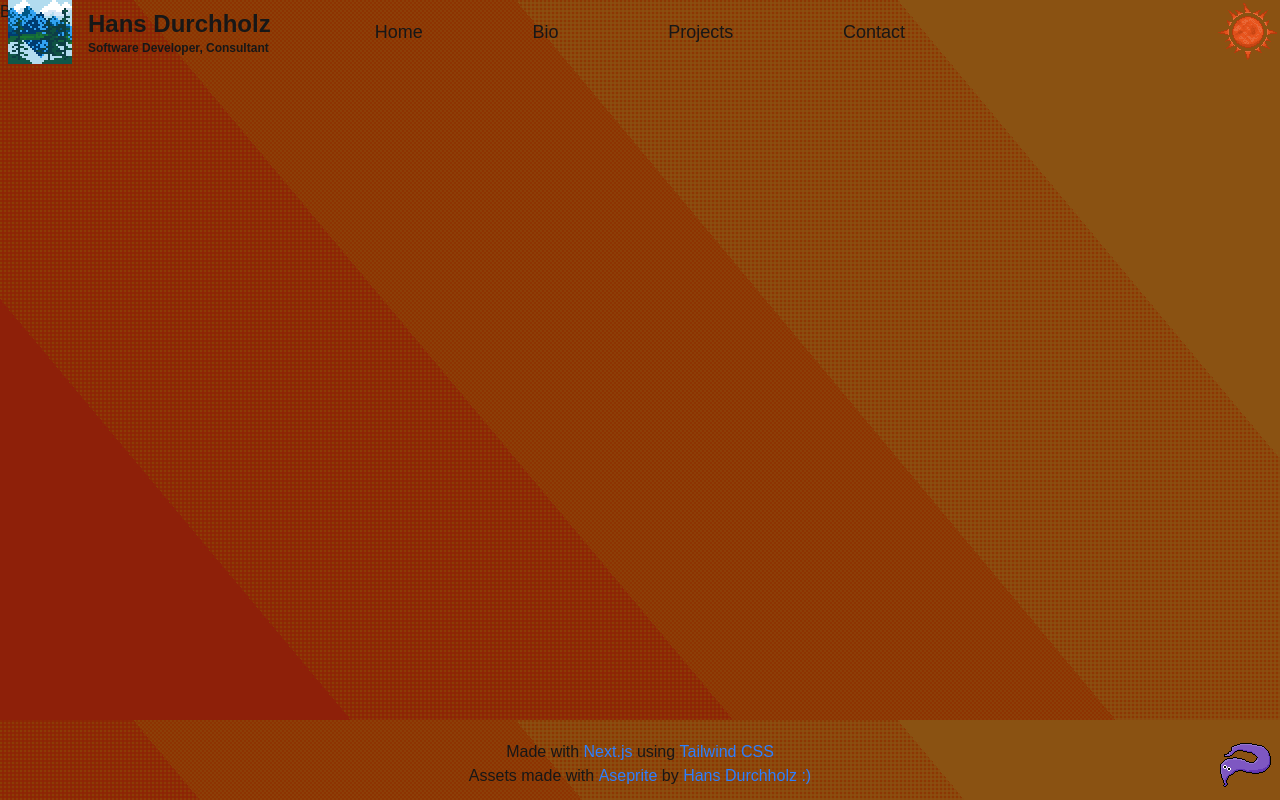
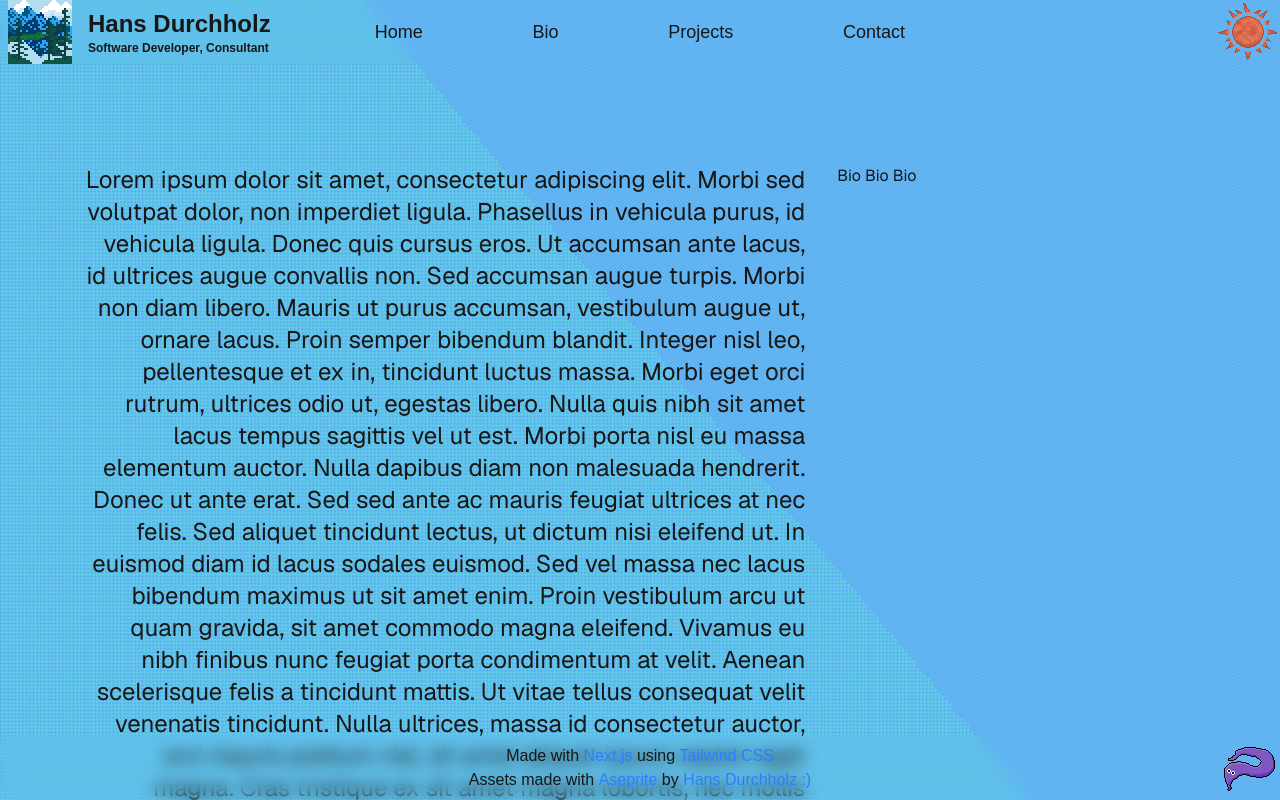
Before and after one commit to hansied67/hansied67.github.io, a Next.js app: page /bio in a window 1280 px wide. Shown: the top 800 px of the page. Built offline with nearby package versions, Linux system fonts and the light colour scheme.

Commit message:
Tailwind refactors

```diff
--- a/src/app/bio/page.tsx
+++ b/src/app/bio/page.tsx
@@ -1,5 +1,24 @@
 export default function Bio() {
     return (
-        <div className="" >Bio</div>
+        <div className="light grid grid-rows-[20px_1fr_20px] min-h-screen p-8 pb-20 gap-16 sm:p-20 font-[family-name:var(--font-geist-sans)]">
+          <main className="flex flex-col gap-[32px] row-start-2">
+            <div className="flex flex-wrap justify-around gap-8">
+              <div className="flex flex-2 text-2xl text-end">
+Lorem ipsum dolor sit amet, consectetur adipiscing elit. Morbi sed volutpat dolor, non imperdiet ligula. Phasellus in vehicula purus, id vehicula ligula. Donec quis cursus eros. Ut accumsan ante lacus, id ultrices augue convallis non. Sed accumsan augue turpis. Morbi non diam libero. Mauris ut purus accumsan, vestibulum augue ut, ornare lacus. Proin semper bibendum blandit. Integer nisl leo, pellentesque et ex in, tincidunt luctus massa. Morbi eget orci rutrum, ultrices odio ut, egestas libero. Nulla quis nibh sit amet lacus tempus sagittis vel ut est. Morbi porta nisl eu massa elementum auctor.
+
+Nulla dapibus diam non malesuada hendrerit. Donec ut ante erat. Sed sed ante ac mauris feugiat ultrices at nec felis. Sed aliquet tincidunt lectus, ut dictum nisi eleifend ut. In euismod diam id lacus sodales euismod. Sed vel massa nec lacus bibendum maximus ut sit amet enim. Proin vestibulum arcu ut quam gravida, sit amet commodo magna eleifend. Vivamus eu nibh finibus nunc feugiat porta condimentum at velit. Aenean scelerisque felis a tincidunt mattis. Ut vitae tellus consequat velit venenatis tincidunt.
+
+Nulla ultrices, massa id consectetur auctor, orci mauris pretium nisl, sit amet aliquet ipsum sapien eget magna. Cras tristique ex sit amet magna lobortis, nec mollis augue maximus. Sed pulvinar, quam eget laoreet tincidunt, enim turpis cursus leo, vestibulum ornare nibh metus vitae lacus. Quisque sollicitudin pulvinar consectetur. Quisque tincidunt tellus vel orci convallis, gravida euismod urna efficitur. Ut venenatis molestie velit, eu bibendum odio. Fusce congue in nibh eu ornare. Etiam molestie, turpis sed luctus varius, mi ligula tempor erat, at aliquam tellus eros non justo. Sed sit amet erat non risus finibus ornare. Praesent purus eros, auctor at purus eu, tincidunt lacinia quam. Aenean nulla arcu, eleifend vel ante non, lacinia egestas sem.
+
+Vivamus in orci a tortor semper cursus. Vestibulum sodales ullamcorper elementum. Vestibulum posuere, nisi sed facilisis porta, nulla augue congue est, ac fringilla turpis risus finibus massa. Suspendisse potenti. Integer id tincidunt purus. Suspendisse potenti. Quisque ac erat at urna ornare maximus. Donec sed quam in risus lacinia convallis. Nunc lectus nulla, ornare ut euismod a, ornare id quam. Interdum et malesuada fames ac ante ipsum primis in faucibus. Praesent scelerisque, leo in porttitor pretium, massa eros pharetra magna, vitae tempor tortor risus a arcu.
+
+Vivamus ullamcorper malesuada tellus, ut sollicitudin turpis convallis nec. Nunc a quam ante. Aliquam laoreet consequat nisi ut gravida. Donec vitae scelerisque purus. Donec sodales orci at velit congue tempor. Vivamus vestibulum est quis dictum tincidunt. Duis a massa vel tellus pharetra pharetra. Nulla et mi sed libero semper placerat et quis odio. Quisque tincidunt tincidunt tortor, et dignissim ex pulvinar ac. Curabitur luctus sed justo a facilisis. Donec hendrerit odio ut dui consectetur, ut malesuada lorem ullamcorper. Etiam vulputate congue ex sit amet egestas. Suspendisse luctus lacus metus. Vestibulum ante ipsum primis in faucibus orci luctus et ultrices posuere cubilia curae; Donec fermentum elit iaculis dapibus blandit.
+              </div>
+              <div className="flex flex-1">
+                Bio Bio Bio
+              </div>
+            </div>
+          </main>
+        </div>
     )
 }
--- a/src/app/components/SiteFooter/SiteFooter.tsx
+++ b/src/app/components/SiteFooter/SiteFooter.tsx
@@ -6,7 +6,7 @@ import Link from "next/link";
 
 export default function SiteFooter() {
     return(
-        <footer className="fixed w-full bottom-0 items-center justify-center p-1">
+        <footer className="fixed w-full bottom-0 items-center justify-center backdrop-blur">
           <div className="max-w-screen-xl flex items-center justify-between mx-auto">
             <div className="flex flex-1" />
             <div className="flex flex-2 justify-center">
--- a/src/app/components/SiteNav/SiteNav.tsx
+++ b/src/app/components/SiteNav/SiteNav.tsx
@@ -18,7 +18,7 @@ export default function SiteNav() {
     ];
 
     return (
-      <nav className="fixed w-full z-20 top-0 start-0">
+      <nav className="fixed w-full z-20 top-0 start-0 backdrop-blur">
         <div className="max-w-screen-xl flex flex-wrap items-center justify-between mx-auto">
           <div className="flex flex-1 items-center">
             <Image
--- a/src/app/contact/page.tsx
+++ b/src/app/contact/page.tsx
@@ -1,5 +1,5 @@
 export default function Contact() {
     return (
-        <div className="" >Contact</div>
+        <div className="">Contact</div>
     )
 }
--- a/src/app/globals.css
+++ b/src/app/globals.css
@@ -26,6 +26,6 @@ body {
   background-image: var(--background-image);
   color: var(--foreground);
   font-family: Arial, Helvetica, sans-serif;
-  background-blend-mode: difference;
+  /* background-blend-mode: difference; */
   background-size: cover;
 }
--- a/src/app/projects/page.tsx
+++ b/src/app/projects/page.tsx
@@ -1,5 +1,5 @@
 export default function Projects() {
     return (
-        <div className="" >Projects</div>
+        <div className=""></div>
     )
 }
```
